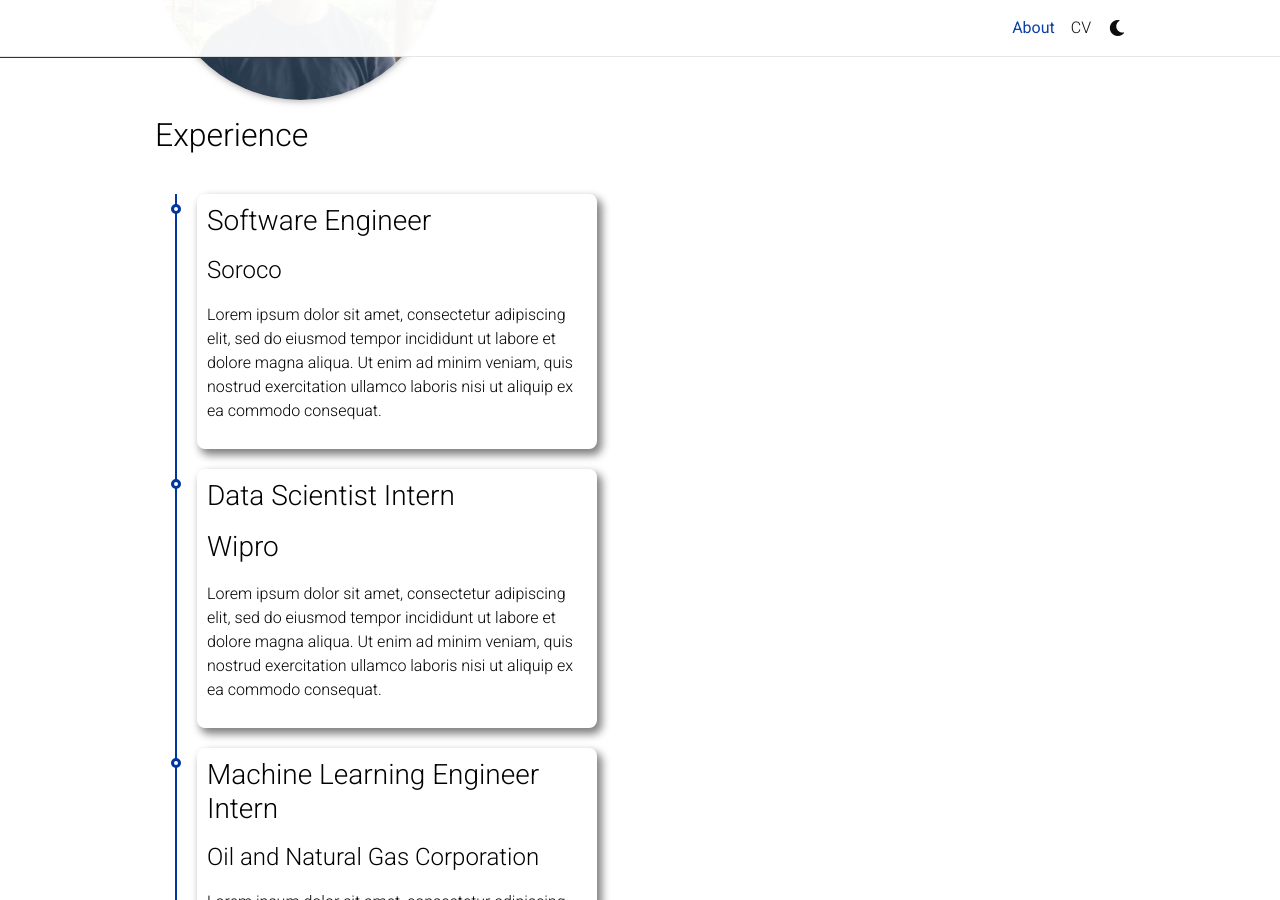
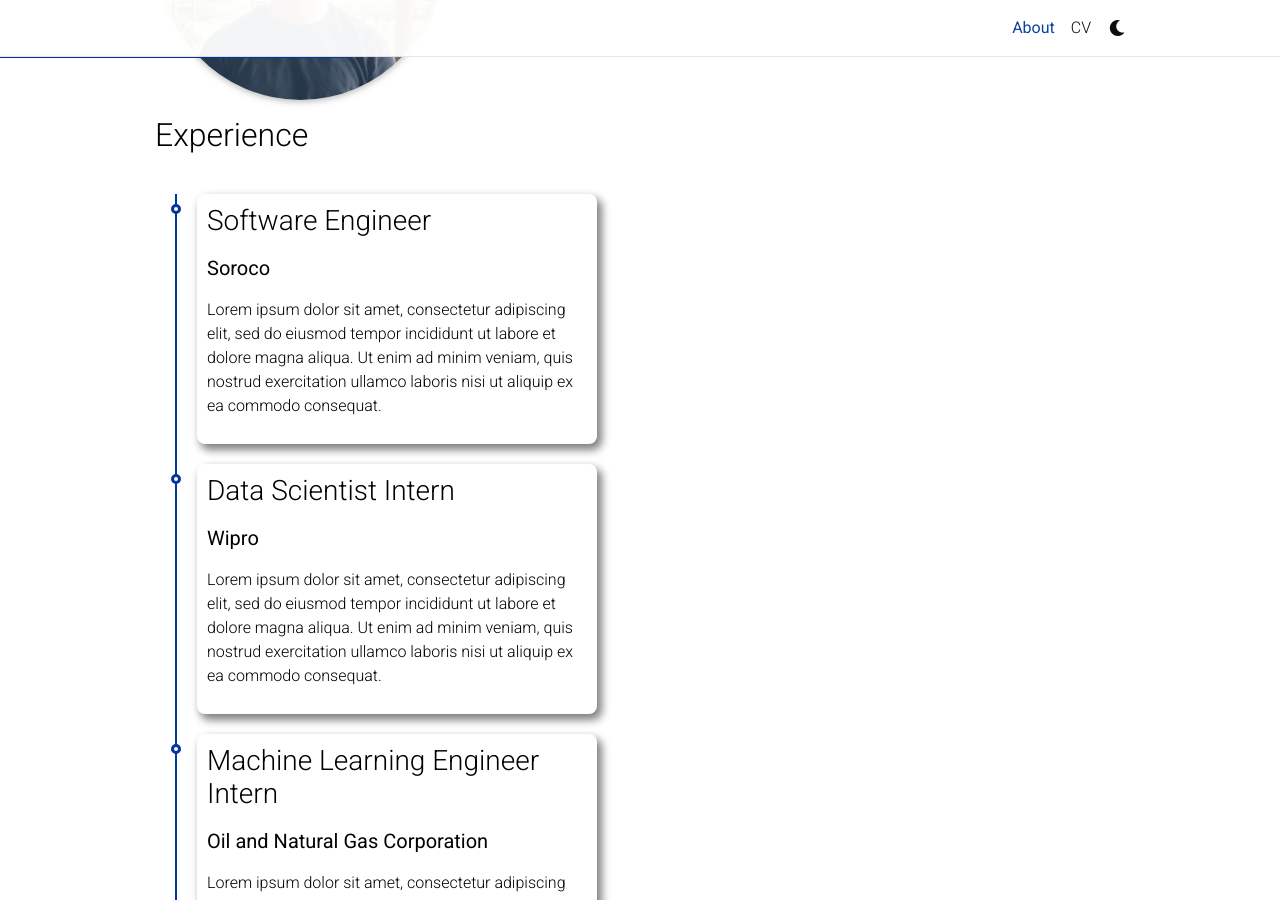
Before and after one commit to varunhc/varunhc.github.io, a Jekyll site: the page built from _pages/about.md, in a window 1280 px wide and 900 px high, scrolled down 373 px. Built offline with Jekyll 4.4.1, drawn with Linux system fonts in a browser that asks for light colours; full-size pictures stand in for the smaller copies a plugin makes; comment, search, counter and statistics services are not loaded; a style sheet for code colours, icons or effects is not loaded.

Commit message:
updated profile

```diff
--- a/_pages/about.md
+++ b/_pages/about.md
@@ -39,21 +39,21 @@ My research interests includes image processing, computer vision, signal process
     <div class="title-cards">
       <div class="info">
         <h3 class="title">Software Engineer</h3>
-        <h4 class="title">Soroco</h4>
+        <h5 class="title"><b>Soroco</b></h5>
         <p>Lorem ipsum dolor sit amet, consectetur adipiscing elit, sed do eiusmod tempor incididunt ut labore et dolore magna aliqua. Ut enim ad minim veniam, quis nostrud exercitation ullamco laboris nisi ut aliquip ex ea commodo consequat. </p>
       </div>
     </div>
     <div class="title-cards">
       <div class="info">
         <h3 class="title">Data Scientist Intern</h3>
-        <h3 class="title">Wipro</h3>
+        <h5 class="title"><b>Wipro</b></h5>
         <p>Lorem ipsum dolor sit amet, consectetur adipiscing elit, sed do eiusmod tempor incididunt ut labore et dolore magna aliqua. Ut enim ad minim veniam, quis nostrud exercitation ullamco laboris nisi ut aliquip ex ea commodo consequat. </p>
       </div>
     </div>
     <div class="title-cards">
       <div class="info">
         <h3 class="title">Machine Learning Engineer Intern</h3>
-        <h4 class="title">Oil and Natural Gas Corporation</h4>
+        <h5 class="title"><b>Oil and Natural Gas Corporation</b></h5>
         <p>Lorem ipsum dolor sit amet, consectetur adipiscing elit, sed do eiusmod tempor incididunt ut labore et dolore magna aliqua. Ut enim ad minim veniam, quis nostrud exercitation ullamco laboris nisi ut aliquip ex ea commodo consequat. </p>
       </div>
     </div>
```
